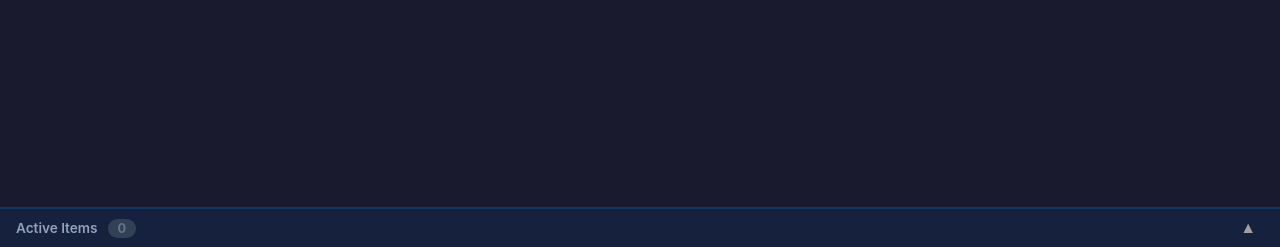
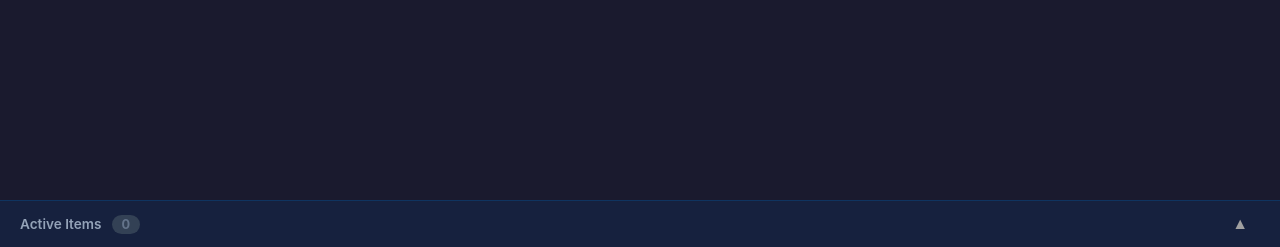
Before and after one commit to Romansolja/LabelPrinter, a Flask app: page / in a window 1280 px wide. Shown: the part 553-800 px from the top of the page. Run offline with Flask 3, Linux system fonts and the light colour scheme; data comes from the database, SQL or seed files in the repository.

Commit message:
bug and UI fixes

```diff
--- a/templates/index.html
+++ b/templates/index.html
@@ -2,7 +2,7 @@
 <html lang="en">
 <head>
     <meta charset="UTF-8">
-    <meta name="viewport" content="width=device-width, initial-scale=1.0, user-scalable=no">
+    <meta name="viewport" content="width=device-width, initial-scale=1.0, user-scalable=no, viewport-fit=cover">
     <title>Kitchen Tracker</title>
     <style>
         * { box-sizing: border-box; margin: 0; padding: 0; }
@@ -65,17 +65,20 @@
         .item-btn .shelf { font-size: 0.75rem; font-weight: 400; color: #a0a0a0; }
         .empty-grid { text-align: center; color: #666; padding: 48px 16px; font-size: 1rem; }
 
-        /* --- Dashboard (edge-to-edge dock) --- */
+        /* --- Dashboard (edge-to-edge dock, safe-area aware) --- */
         .dashboard {
-            flex-shrink: 0; background: #16213e; border-top: 2px solid #0f3460;
+            flex-shrink: 0; background: #16213e; border-top: 1px solid #0f3460;
             max-height: 45vh; display: flex; flex-direction: column;
+            padding-bottom: env(safe-area-inset-bottom, 0px);
         }
         .dashboard.collapsed { max-height: none; }
         .dash-header {
             display: flex; align-items: center; justify-content: space-between;
-            padding: 8px 16px; cursor: pointer; min-height: 44px;
+            padding: 10px 20px; cursor: pointer; min-height: 48px;
         }
-        .dashboard.collapsed .dash-header { padding: 6px 16px; min-height: 36px; }
+        .dashboard.collapsed .dash-header {
+            padding: 10px 20px; min-height: 44px;
+        }
         .dash-header h2 { font-size: 0.95rem; font-weight: 600; }
         .dash-badge {
             background: #ef4444; color: #fff; border-radius: 12px; padding: 2px 10px;
@@ -83,8 +86,8 @@
         }
         .dash-badge.ok { background: #334155; color: #64748b; }
         .dashboard.collapsed .dash-header h2 { color: #94a3b8; font-size: 0.85rem; }
-        .dash-toggle { background: none; border: none; color: #a0a0a0; font-size: 1rem; cursor: pointer; padding: 4px 8px; }
-        .dash-body { overflow-y: auto; -webkit-overflow-scrolling: touch; padding: 0 16px 12px; }
+        .dash-toggle { background: none; border: none; color: #a0a0a0; font-size: 1rem; cursor: pointer; padding: 4px 12px; }
+        .dash-body { overflow-y: auto; -webkit-overflow-scrolling: touch; padding: 0 20px 12px; }
         .dashboard.collapsed .dash-body { display: none; }
         .active-item {
             display: flex; align-items: center; justify-content: space-between;
@@ -198,6 +201,11 @@
             background: #16213e; gap: 10px;
         }
         .manage-item.inactive { opacity: 0.45; }
+        .manage-item.inactive .mi-btn-delete { opacity: 2.22; } /* 0.45 * 2.22 ≈ 1.0 — full strength */
+        .mi-btn-delete {
+            background: #dc2626 !important; color: #fff !important;
+            font-weight: 600 !important; border: 1px solid #991b1b !important;
+        }
         .manage-item-info { flex: 1; min-width: 0; }
         .manage-item-info .mi-name { font-weight: 600; font-size: 0.95rem; color: #fff; }
         .manage-item-info .mi-meta { font-size: 0.75rem; color: #a0a0a0; }
@@ -651,7 +659,7 @@
                     html += '<button class="mi-btn danger" onclick="deactivateItem(' + item.id + ')">Hide</button>';
                 } else {
                     html += '<button class="mi-btn restore" onclick="activateItem(' + item.id + ')">Restore</button>';
-                    html += '<button class="mi-btn" style="background:#7f1d1d;color:#fca5a5;font-size:0.75rem;" onclick="confirmDeleteItem(' + item.id + ')">Delete</button>';
+                    html += '<button class="mi-btn mi-btn-delete" onclick="confirmDeleteItem(' + item.id + ')">Delete</button>';
                 }
                 html += '</div></div>';
             });
```
